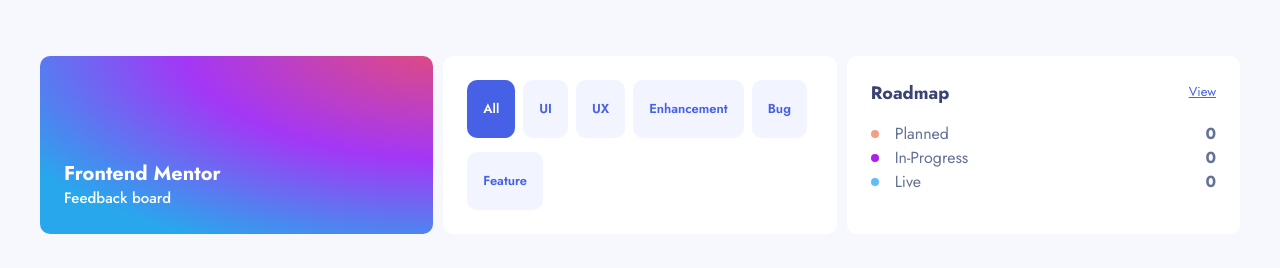
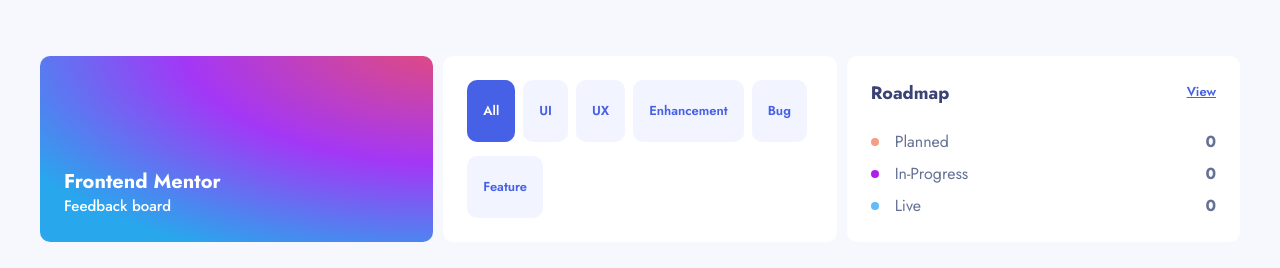
Before and after one commit to omonteon/product-feedback-app, a React (Vite) app: page / in a window 1280 px wide. Shown: the top 268 px of the page. Built offline with nearby package versions, Linux system fonts and the light colour scheme.

Commit message:
style: fixed styles in roadmap summary card

```diff
--- a/src/components/RoadmapSummaryCard/roadmapSummaryCard.module.css
+++ b/src/components/RoadmapSummaryCard/roadmapSummaryCard.module.css
@@ -8,17 +8,23 @@
 }
 
 .roadMapCard h3 {
-  margin: 0;
+  margin-bottom: 1.5rem;
 }
 
 .roadMapCard header a {
   font-size: 0.8125rem;
+  font-weight: 600;
   color: var(--primary-blue);
 }
 
 .roadMapCard ul {
   padding: 0;
+  margin: 0;
   list-style-type: none;
+}
+
+.roadMapCard ul li:not(:last-of-type) {
+  margin-bottom: 0.5rem;
 }
 
 .roadMapBadge {
```
